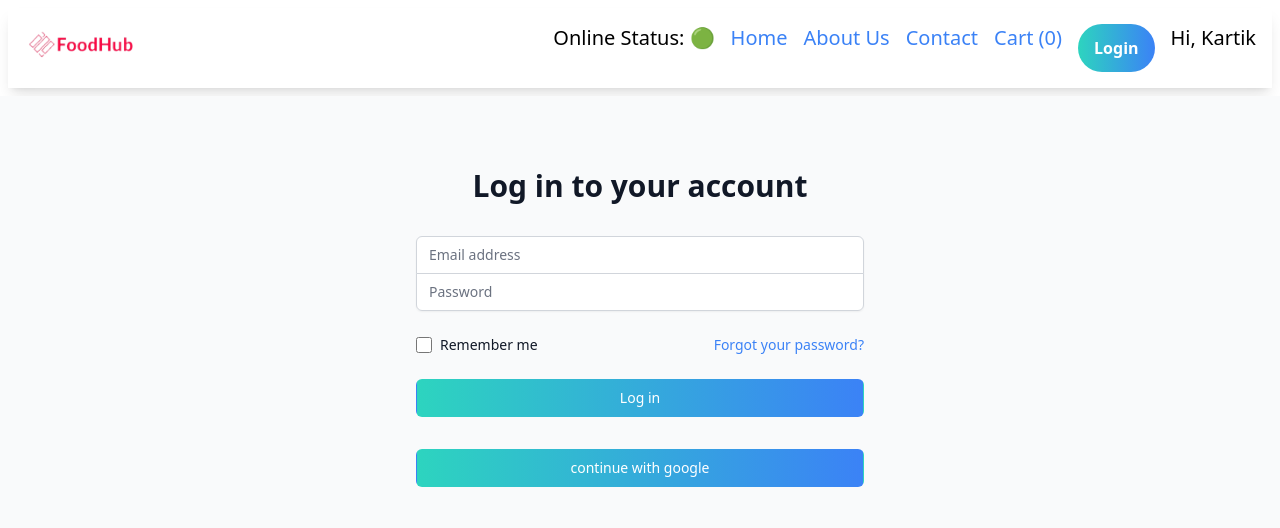
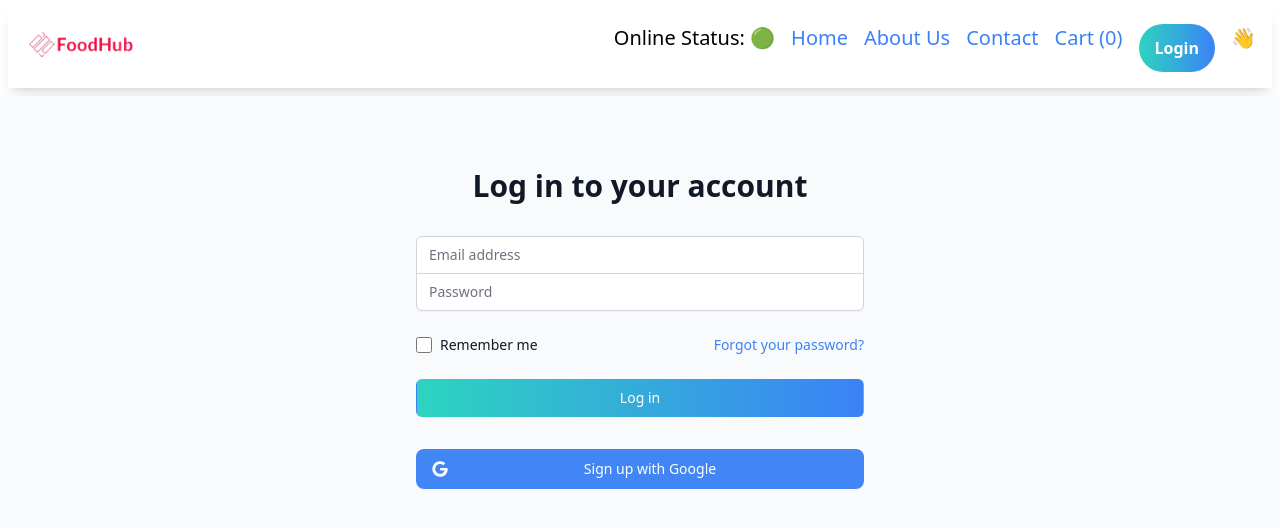
Before and after one commit to Kartikyadv/swiggyFrontend, a React (Vite) app: page /login in a window 1280 px wide. Shown: the top 528 px of the page. Built offline with nearby package versions, Linux system fonts and the light colour scheme.

Commit message:
google btn css

```diff
--- a/package.json
+++ b/package.json
@@ -31,7 +31,7 @@
     "react-dom": "^18.2.0",
     "react-icons": "^5.0.1",
     "react-redux": "^9.0.4",
-    "react-router-dom": "^6.21.1",
+    "react-router-dom": "^6.22.1",
     "redux": "^5.0.1"
   }
 }
--- a/src/components/Header.js
+++ b/src/components/Header.js
@@ -3,14 +3,24 @@
 import { Link } from "react-router-dom";
 import useOnlineStatus from "../utils/useOnlineStatus";
 import UserContext from "../utils/UserContext";
-import { useSelector } from "react-redux";
+import { useDispatch, useSelector } from "react-redux";
+import { useNavigate } from "react-router-dom";
+import { removeUserName } from "../utils/cartSlice";
 
 const Header = () => {
+  const dispatch = useDispatch();
   const [loginStatus, setLoginStatus] = useState("Login");
   const [isSidebarOpen, setSidebarOpen] = useState(false);
   const onlineStatus = useOnlineStatus();
+  const navigate = useNavigate();
   const data = useContext(UserContext);
   const cart = useSelector((store) => store.cart.items);
+  const userName = useSelector((store) => store.cart.userName);
+  // if(userName){
+  //   setLoginStatus("Login")
+  // } else {
+  //   setLoginStatus("Logout")
+  // }
 
   return (
     <div className="flex flex-row justify-between items-center shadow-lg m-2 p-4">
@@ -44,14 +54,15 @@
             className=" bg-gradient-to-r from-teal-400 to-blue-500 hover:from-teal-500 hover:to-blue-600 text-white font-bold py-3 px-4 rounded-full focus:outline-none focus:shadow-outline transition duration-300"
             onClick={() => {
               loginStatus === "Login"
-                ? setLoginStatus("Logout")
+                ? setLoginStatus("Logout") &&
+                navigate("/") && dispatch(removeUserName())
                 : setLoginStatus("Login");
             }}
           >
             {loginStatus}
           </button>
           </Link>
-          <li className="text-xl">Hi, {data.loggedInUser}</li>
+          <li className="text-xl">👋 {userName.split(" ")[0]}</li>
         </ul>
       </div>
     </div>
--- a/src/components/Login.js
+++ b/src/components/Login.js
@@ -1,12 +1,14 @@
 import React, { useState } from 'react';
 import { signInWithPopup } from "firebase/auth";
 import {auth, provider} from "./firebase.js";
-import { useDispatch } from "react-redux";
+import { useDispatch, useSelector } from "react-redux";
 import { addUserName } from '../utils/cartSlice.js';
-
+import { useNavigate } from "react-router-dom";
 
 const Login = () => {
   const dispatch = useDispatch();
+  const userName = useSelector((store) => store.cart.userName);
+  const navigate = useNavigate();
     const [email, setEmail] = useState('');
     const [password, setPassword] = useState('');
 
@@ -15,13 +17,14 @@
       .then((result) => {
         const user = result.user;
         dispatch(addUserName(user.displayName));
+        navigate("/");
         });
-    }
+      }
 
-    const handleLogin = () => {
-      // Add your login logic here
-      console.log('Logging in with:', email, password);
-    };
+      const handleLogin = () => {
+        // Add your login logic here
+        console.log('Logging in with:', email, password);
+      };
 
     return (
         <div className="min-h-screen flex items-center justify-center bg-gray-50 py-12 px-4 sm:px-6 lg:px-8">
@@ -95,7 +98,9 @@
               </button>
             </div>
           </form>
-          <button className="group relative w-full flex justify-center py-2 px-4 border border-transparent text-sm font-medium rounded-md text-white bg-gradient-to-r from-teal-400 to-blue-500 hover:from-teal-500 hover:to-blue-600 focus:outline-none focus:ring-2 focus:ring-offset-2 focus:ring-indigo-500" onClick={handleGoogleLogin}>continue with google</button>
+          <button onClick={handleGoogleLogin} type="button" className="text-white w-full  bg-[#4285F4] hover:bg-[#4285F4]/90 focus:ring-4 focus:outline-none focus:ring-[#4285F4]/50 font-medium rounded-lg text-sm px-5 py-2.5 text-center inline-flex items-center justify-between dark:focus:ring-[#4285F4]/55 mr-2 mb-2"><svg className="mr-2 -ml-1 w-4 h-4" aria-hidden="true" focusable="false" data-prefix="fab" data-icon="google" role="img" xmlns="http://www.w3.org/2000/svg" viewBox="0 0 488 512"><path fill="currentColor" d="M488 261.8C488 403.3 391.1 504 248 504 110.8 504 0 393.2 0 256S110.8 8 248 8c66.8 0 123 24.5 166.3 64.9l-67.5 64.9C258.5 52.6 94.3 116.6 94.3 256c0 86.5 69.1 156.6 153.7 156.6 98.2 0 135-70.4 140.8-106.9H248v-85.3h236.1c2.3 12.7 3.9 24.9 3.9 41.4z"></path></svg>Sign up with Google<div></div></button>
+          {/* <button  type="button" class="text-white w-full  bg-[#4285F4] hover:bg-[#4285F4]/90 focus:ring-4 focus:outline-none focus:ring-[#4285F4]/50 font-medium rounded-lg text-sm px-5 py-2.5 text-center inline-flex items-center justify-between dark:focus:ring-[#4285F4]/55 mr-2 mb-2"><svg class="mr-2 -ml-1 w-4 h-4" aria-hidden="true" focusable="false" data-prefix="fab" data-icon="google" role="img" xmlns="http://www.w3.org/2000/svg" viewBox="0 0 488 512"><path fill="currentColor" d="M488 261.8C488 403.3 391.1 504 248 504 110.8 504 0 393.2 0 256S110.8 8 248 8c66.8 0 123 24.5 166.3 64.9l-67.5 64.9C258.5 52.6 94.3 116.6 94.3 256c0 86.5 69.1 156.6 153.7 156.6 98.2 0 135-70.4 140.8-106.9H248v-85.3h236.1c2.3 12.7 3.9 24.9 3.9 41.4z"></path></svg>Sign up with Google<div></div> */}
+          {/* <button className="group relative w-full flex justify-center py-2 px-4 border border-transparent text-sm font-medium rounded-md text-white bg-gradient-to-r from-teal-400 to-blue-500 hover:from-teal-500 hover:to-blue-600 focus:outline-none focus:ring-2 focus:ring-offset-2 focus:ring-indigo-500" onClick={handleGoogleLogin}>continue with google</button> */}
         </div>
       </div>
     );
--- a/src/utils/cartSlice.js
+++ b/src/utils/cartSlice.js
@@ -9,6 +9,9 @@
   reducers: {
     addUserName: (state,action) => {
       state.userName = action.payload;
+    },
+    removeUserName: (state) => {
+      state.userName = null;
     },
     addItem: (state,action) => {
       state.items.push(action.payload);
@@ -22,5 +25,5 @@
   },
 })
 
-export const { addItem, removeItem, clearCart,addUserName } = cartSlice.actions
+export const { addItem, removeItem, clearCart,addUserName,removeUserName } = cartSlice.actions
 export default cartSlice.reducer
```
Also changed, not shown: todo.txt (added), 1 other file (tests, documents, lock files or other folders).
